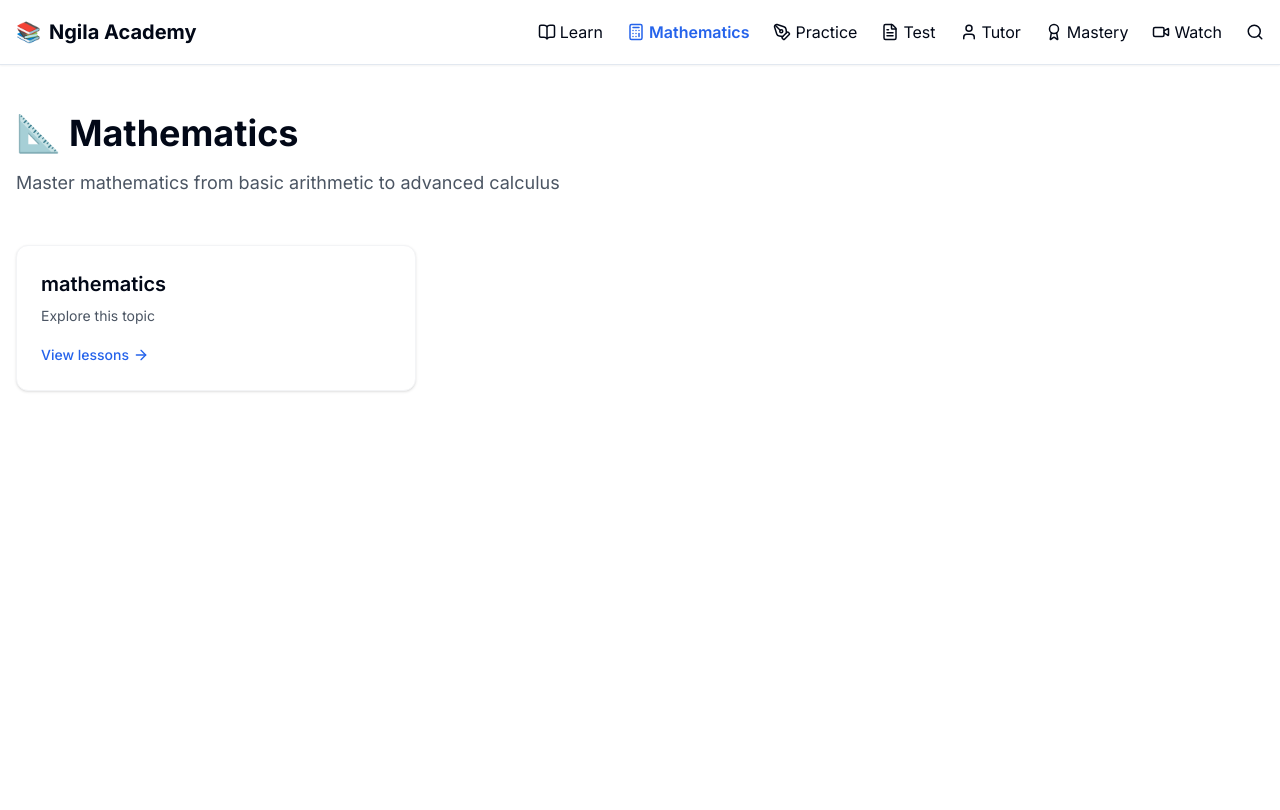
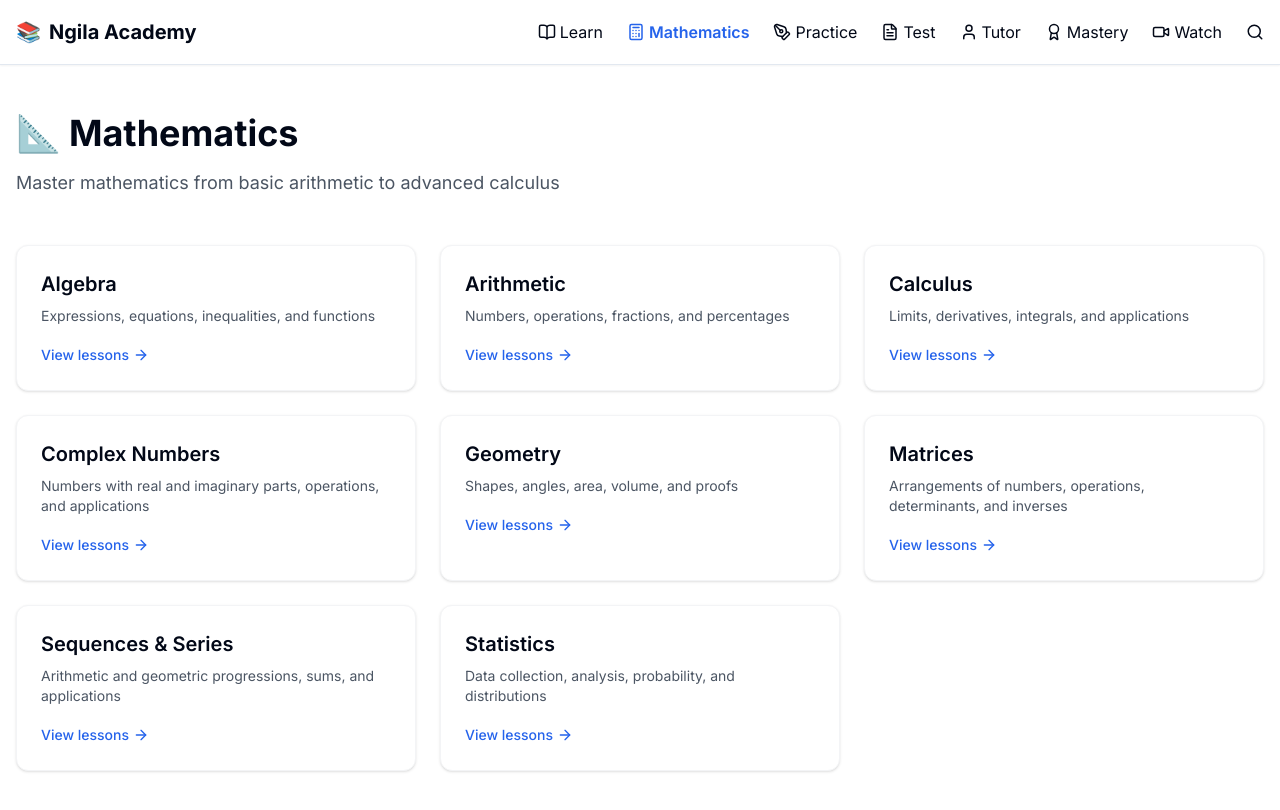
Before and after one commit to ngilambuya-dot/ngila-academy, a Next.js app: page /mathematics in a window 1280 px wide. Shown: the top 810 px of the page. Built offline with nearby package versions, Linux system fonts and the light colour scheme.

Commit message:
Fix Mathematics page to display all topics directly

```diff
--- a/app/mathematics/page.tsx
+++ b/app/mathematics/page.tsx
@@ -1,9 +1,9 @@
 import Link from 'next/link';
-import { getSubjects, getSubjectMetadata, getTopicMetadata } from '@/lib/content';
+import { getTopics, getSubjectMetadata, getTopicMetadata } from '@/lib/content';
 import { ArrowRight } from 'lucide-react';
 
 export default async function MathematicsPage() {
-    const subjects = getSubjects();
+    const topics = getTopics('mathematics');
     const meta = getSubjectMetadata('mathematics');
 
     return (
@@ -20,16 +20,16 @@ export default async function MathematicsPage() {
                 </div>
 
                 <div className="grid grid-cols-1 md:grid-cols-2 lg:grid-cols-3 gap-6">
-                    {subjects.map((subject) => {
-                        const topicMeta = getTopicMetadata('mathematics', subject);
+                    {topics.map((topic) => {
+                        const topicMeta = getTopicMetadata('mathematics', topic);
                         return (
                             <Link
-                                key={subject}
-                                href={`/mathematics/${subject}`}
+                                key={topic}
+                                href={`/mathematics/${topic}`}
                                 className="group bg-white dark:bg-gray-800 p-6 rounded-xl shadow hover:shadow-lg transition border border-gray-100 dark:border-gray-700"
                             >
                                 <h2 className="text-xl font-semibold mb-2 group-hover:text-blue-600 transition">
-                                    {topicMeta.name || subject}
+                                    {topicMeta.name || topic}
                                 </h2>
                                 <p className="text-gray-600 dark:text-gray-400 text-sm mb-4">
                                     {topicMeta.description || 'Explore this topic'}
--- a/lib/content.ts
+++ b/lib/content.ts
@@ -155,9 +155,10 @@ export function getTopicMetadata(subject: string, topic: string): { name: string
             matrices: { name: 'Matrices', description: 'Arrangements of numbers, operations, determinants, and inverses' },
             'complex-numbers': { name: 'Complex Numbers', description: 'Numbers with real and imaginary parts, operations, and applications' },
             'sequences-series': { name: 'Sequences & Series', description: 'Arithmetic and geometric progressions, sums, and applications' },
-            statistics: { name: 'Statistics', description: 'Data collection, analysis, probability, and distributions' },
             calculus: { name: 'Calculus', description: 'Limits, derivatives, integrals, and applications' },
+            statistics: { name: 'Statistics', description: 'Data collection, analysis, probability, and distributions' }
         },
+
 
         computing: {
             fundamentals: { name: 'Computer Fundamentals', description: 'Hardware, software, operating systems, and networks' },
```
